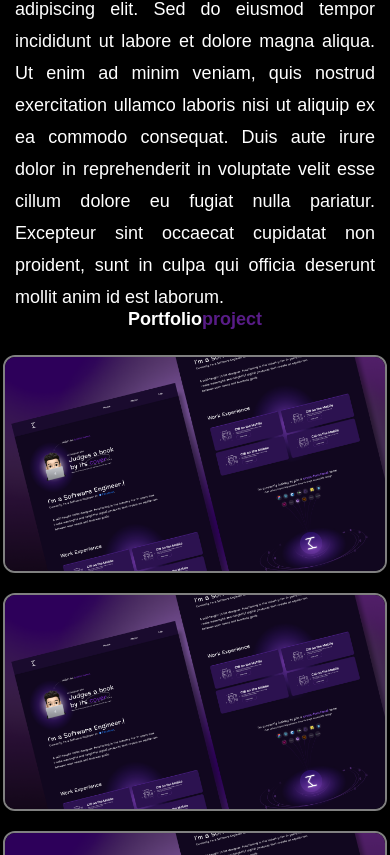
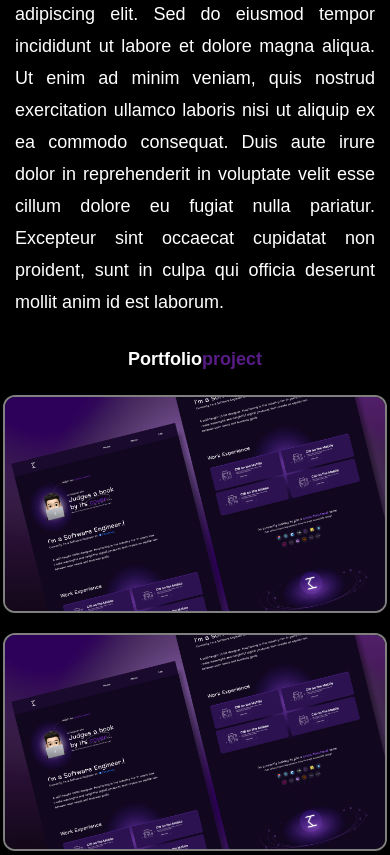
Before and after one commit to bangaffannn/qaf, a React (Vite) app: page / in a window 390 px wide. Shown: the part 1859-2714 px from the top of the page. Built offline with nearby package versions, Linux system fonts and the light colour scheme.

Commit message:
Adding margin top

```diff
--- a/src/components/Services.jsx
+++ b/src/components/Services.jsx
@@ -36,7 +36,7 @@ const project = [
 export default function Services() {
   return (
     <div id="services" className="section">
-      <div className="container mx-auto mt-[320px] sm:mt-[280px] lg:mt-0">
+      <div className="container mx-auto mt-[360px] sm:mt-[280px] lg:mt-0">
         <h1 className="flex justify-center items-center cursor-pointer mb-5 sm:mb-10 md:-mb-1 lg:mb-1 sm:text-[60px] md:text-[80px] lg:text-[120px] xl:text-[140px] font-bold seticon gap-y-5">
           Portfolio <span className="text-purple-900">project</span>
         </h1>
```
